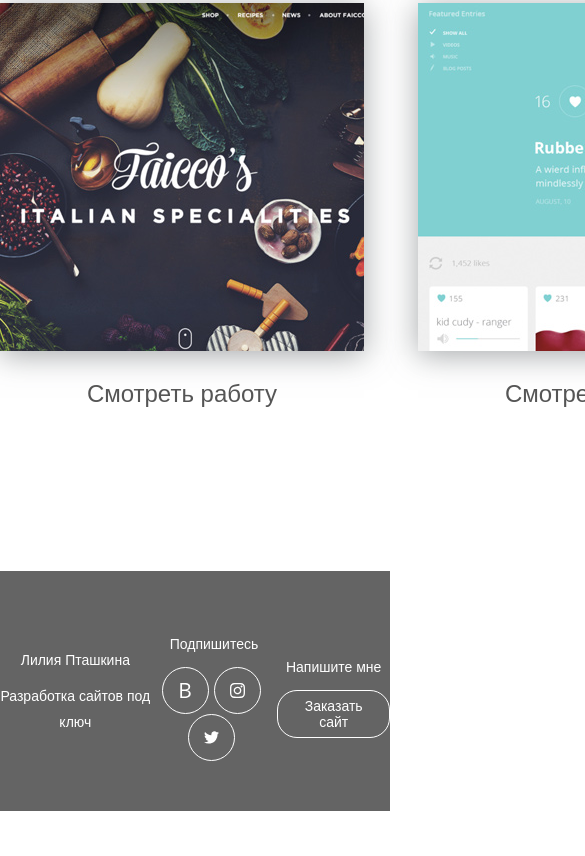
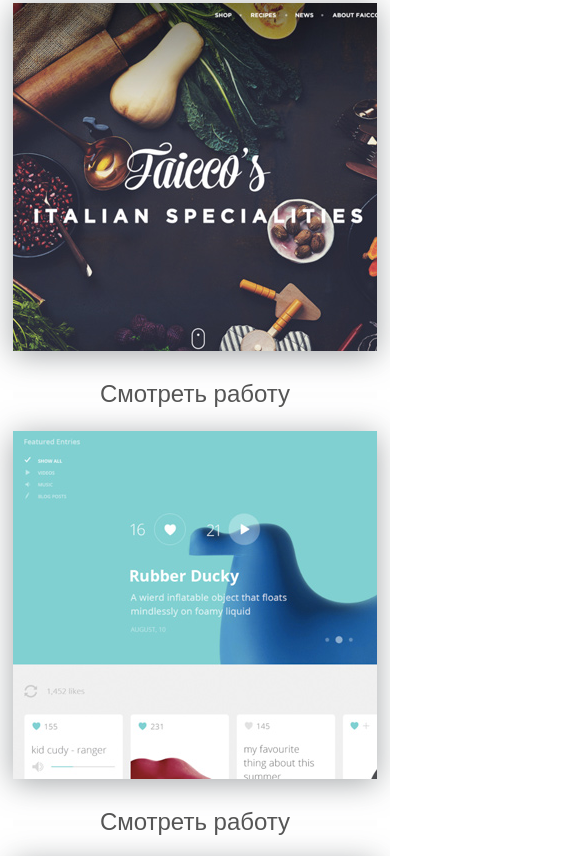
Before and after one commit to efekta/portfolio, a plain HTML site: page index.html in a window 390 px wide. Shown: the part 1117-1973 px from the top of the page, 585 px wide, since content can reach past the window. Before the commit the page ends 1928 px from the top, so only its background shows below. Drawn offline with Linux system fonts and the light colour scheme.

Commit message:
no message

```diff
--- a/css/style.scss
+++ b/css/style.scss
@@ -44,6 +44,11 @@
 	bottom: 10%;
 	cursor: pointer;
 }
+.main-arrow:hover {
+	border-color: #9a0808;
+	transition: all 1s;
+}
+
 .portfolio {
 	width: 100vw;
 	height: 100vh;
@@ -60,6 +65,7 @@
 	padding: 110px 0 140px 0;
 }
 .portfolio-item {
+	// display: inline-block;
 	width: 364px;
     height: 348px;
     overflow: hidden;
@@ -77,6 +83,7 @@
 }
 
 .portfolio__work {
+	// text-align: center;
 	display: flex;
 	justify-content: space-between;
 }
@@ -101,14 +108,17 @@
 }
 //FOOTER
 .footer {
-	width: 100vw;
 	min-height: 240px;
 	background: #646464;
 	color: #fff;
 	display: flex;
-	justify-content: space-around;
+	justify-content: space-between;
 	align-items: center;
 	text-align: center;
+	margin-top: 50px;
+}
+.footer-box {
+	width: 33.3%;
 }
 .social__list {
 	font-size: 0;
@@ -154,3 +164,15 @@
 }
 
 //ADAPTIVE
+@media (max-width: 1200px) {
+	.container {
+		width: auto;
+	}
+	.portfolio__work {
+		flex-direction: column;
+		align-items: center;
+	}
+	.portfolio-item {
+		margin-bottom: 80px;
+	}
+}
--- a/index.html
+++ b/index.html
@@ -29,6 +29,7 @@
 			</div>
 			<div class="main-arrow"></div>
 		</section>
+
 		<section class="portfolio">
 			<div class="container">
 				<div class="portfolio__title">
@@ -64,13 +65,13 @@
 				</div>
 			</div>
 		</div>
-	</section>
+
 	<div class="footer">
-		<div class="footer__name">
+		<div class="footer-box footer__name">
 			<p>Лилия Пташкина</p>
 			<p>Разработка сайтов под ключ</p>
 		</div>
-		<div class="footer__social">
+		<div class="footer-box footer__social">
 			<p>Подпишитесь</p>
 			<ul class="social__list">
 				<li class="social__item">
@@ -96,7 +97,7 @@
 				</li>
 			</ul>
 		</div>
-		<div class="footer__faq">
+		<div class="footer-box footer__faq">
 			<p>Напишите мне</p>
 			<div class="btn-box"><button class="btn">Заказать сайт</button></div>
 		</div>
```
Also changed, not shown: css/layout/setting.scss (line endings or trailing spaces), css/style.css, 1 other file.
